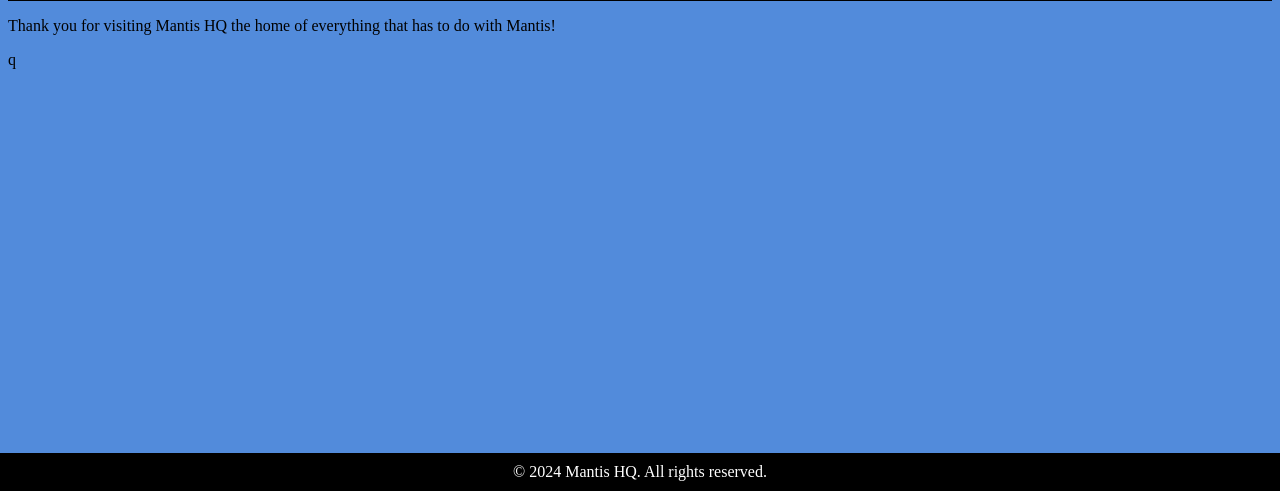
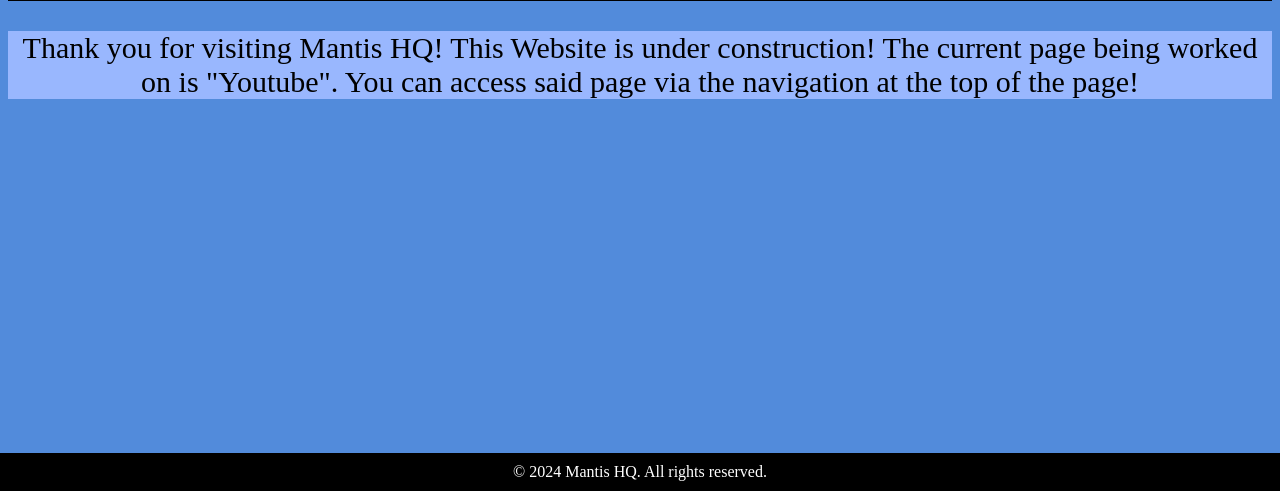
Before and after one commit to MantisToboggan2/Mantis-HQ, a plain HTML site: page index.html in a window 1280 px wide. Shown: the part 309-800 px from the top of the page. Drawn offline with Linux system fonts and the light colour scheme.

Commit message:
added under construction article with css on home

```diff
--- a/css/index.css
+++ b/css/index.css
@@ -72,6 +72,14 @@ body {
   text-align: center;
 }
 
+#p1 {
+  background-color:rgb(153, 183, 254);
+  text-align: center;
+  font-family: ;
+  font-weight: ;
+  font-size: 30px;
+}
+
 /* Footer */
 
 footer {
--- a/index.html
+++ b/index.html
@@ -31,7 +31,7 @@
   </section>
   <section>
     <article>
-      <p>Thank you for visiting Mantis HQ the home of everything that has to do with Mantis!</p>q
+      <p id="p1">Thank you for visiting Mantis HQ! This Website is under construction! The current page being worked on is "Youtube". You can access said page via the navigation at the top of the page!</p>
     </article>
   </section>
   <footer>
```
